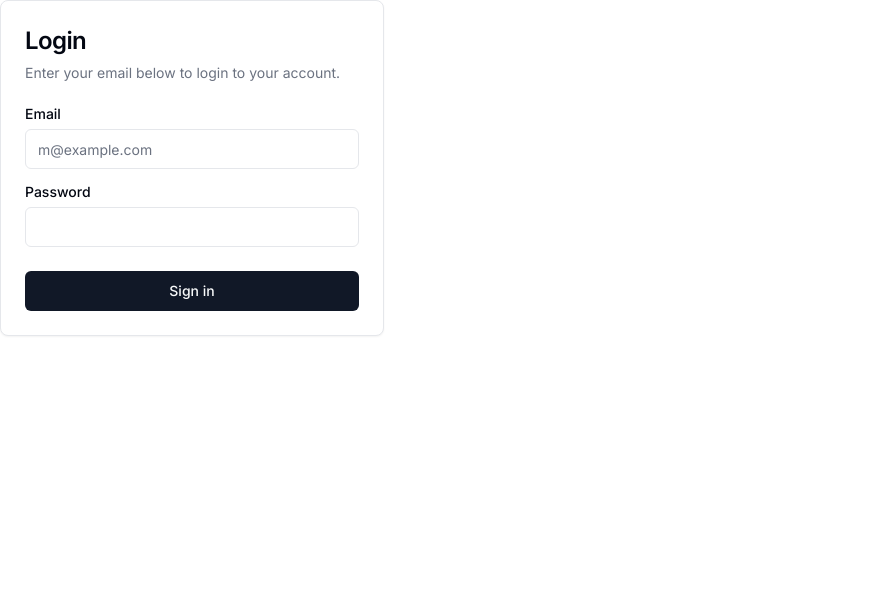
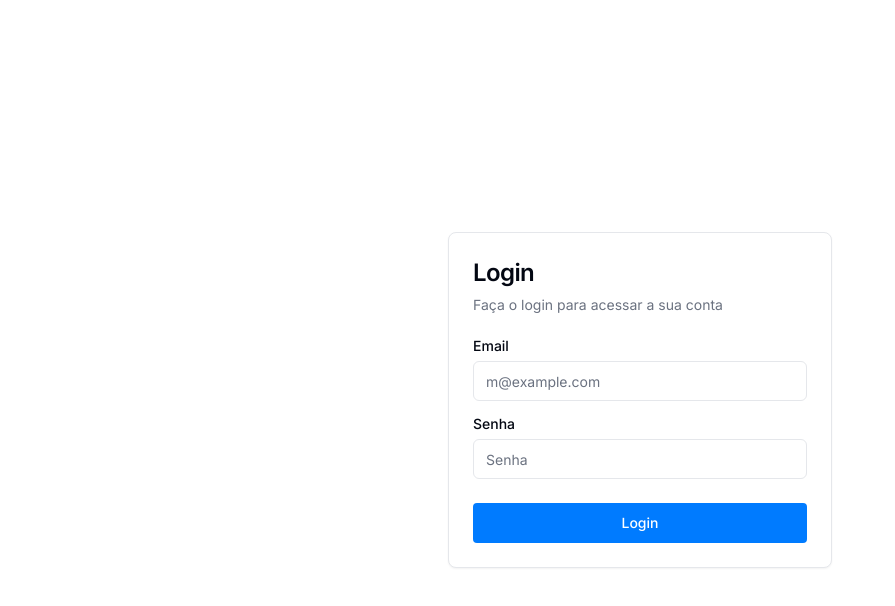
Before and after one commit to HugoGBR/Desenvolvimento-de-Sistema-de-Abertura-de-Chamados-Equipe2, a Next.js app in the folder Equipe2_chamado/: page / in a window 1280 px wide. Shown: the top 606 px of the page, without its empty margins (0-895 px from the left). Built offline with nearby package versions, Linux system fonts and the light colour scheme.

Commit message:
concerto na tela de login

```diff
--- a/Equipe2_chamado/app/page.tsx
+++ b/Equipe2_chamado/app/page.tsx
@@ -13,11 +13,12 @@ import { Label } from "@/components/ui/label"
 
 export default function LoginForm() {
   return (
+    <div style={{ display: 'flex', justifyContent: 'center', alignItems: 'center', height: '100vh' }}>
       <Card className="w-full max-w-sm">
         <CardHeader>
           <CardTitle className="text-2xl">Login</CardTitle>
           <CardDescription>
-          Enter your email below to login to your account.
+            Faça o login para acessar a sua conta
           </CardDescription>
         </CardHeader>
         <CardContent className="grid gap-4">
@@ -26,13 +27,14 @@ export default function LoginForm() {
             <Input id="email" type="email" placeholder="m@example.com" required />
           </div>
           <div className="grid gap-2">
-          <Label htmlFor="password">Password</Label>
-          <Input id="password" type="password" required />
+            <Label htmlFor="password">Senha</Label>
+            <Input id="senha" type="password" required placeholder="Senha" />
           </div>
         </CardContent>
         <CardFooter>
-        <Button className="w-full">Sign in</Button>
+          <Button style={{ padding: "8px 16px", backgroundColor: "#007bff", color: "#fff", border: "none", borderRadius: "4px"}} className="w-full">Login</Button>
         </CardFooter>
       </Card>
+    </div>
   )
 }
```
Lines whose indentation alone changed are shown as unchanged.
